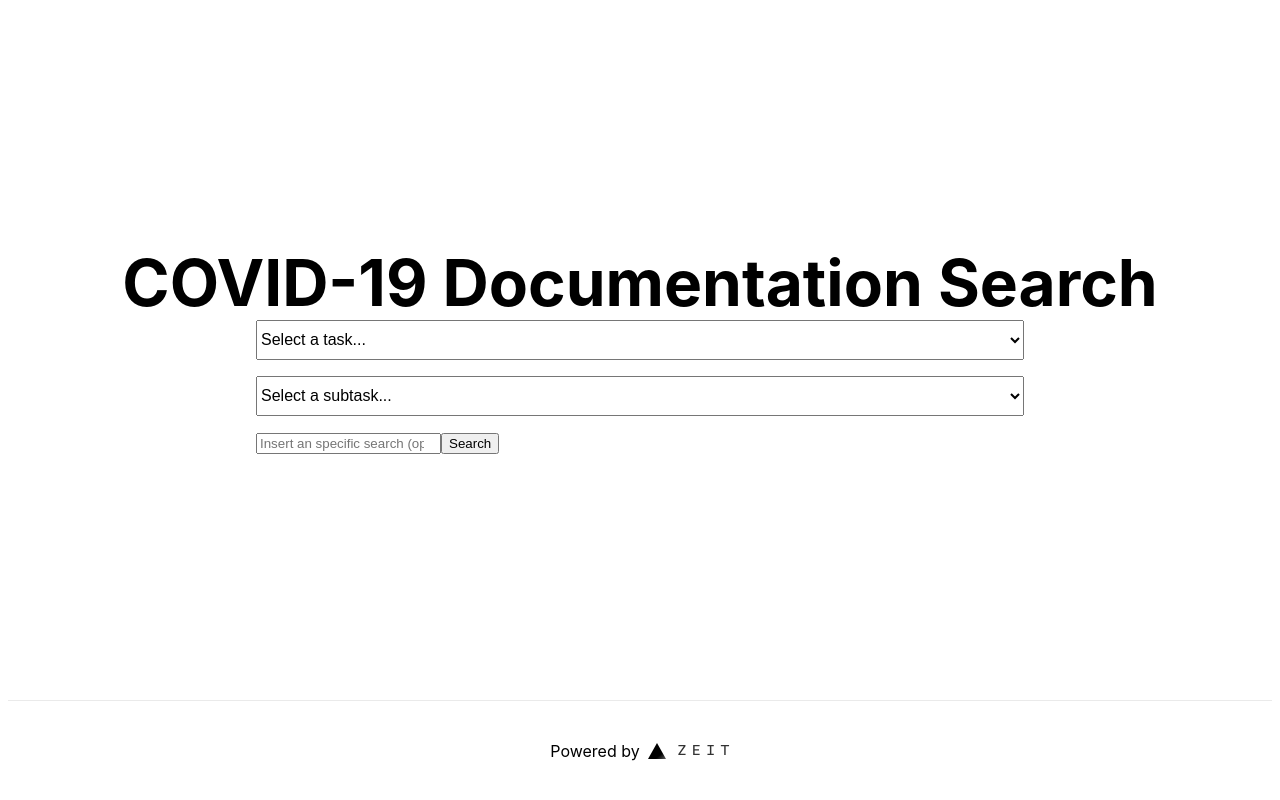
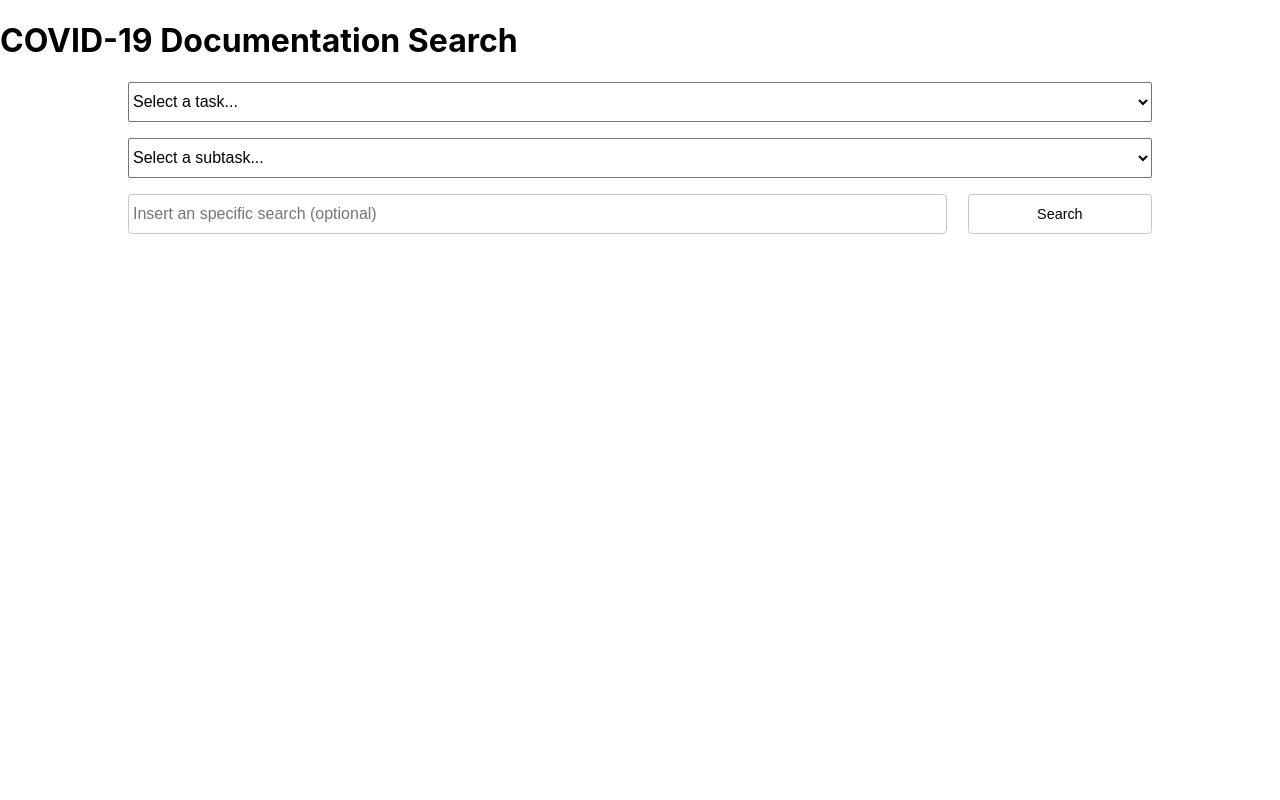
Before and after one commit to covid19-cord19/cord-ui, a Next.js app: page / in a window 1280 px wide. Built offline with nearby package versions, Linux system fonts and the light colour scheme.

Commit message:
Add Autoprefixer and set input styles

```diff
--- a/components/search/SearchBox.jsx
+++ b/components/search/SearchBox.jsx
@@ -1,6 +1,7 @@
 import { useState, useEffect } from 'react'
 import { Select } from './../select'
 import response from '../../data/response.json'
+import './search-box.scss'
 
 const getSubtasks = async (id) => {
     const response = await fetch(`/api/tasks/${id}`)
@@ -52,11 +53,11 @@ export const SearchBox = ({ tasks }) => {
 
     return (
         <>
-            <form method="POST" onSubmit={onSubmit}>
+            <form method="POST" onSubmit={onSubmit} className="search-box">
                 <Select options={tasks} onChange={onChange} defaultOptionText="Select a task..." name="task"/>
                 <Select options={subtasks} defaultOptionText="Select a subtask..." name="subtask" />
-                <input type="search" name="search" placeholder="Insert an specific search (optional)" />
-                <input type="submit" value="Search"/>
+                <input type="search" name="search" placeholder="Insert an specific search (optional)" className="search-box__input" />
+                <input type="submit" value="Search" className="search-box__button"/>
             </form>
             <section>{responses}</section>
         </>
--- /dev/null
+++ b/components/search/search-box.scss
@@ -0,0 +1,43 @@
+$input-height: 40px;
+$border-color: #cac6c6;
+$border-radius: 4px;
+$animation-duration: .5s;
+
+.search-box {
+    display: flex;
+    flex-wrap: wrap;
+    margin: auto;
+    max-width: 1024px;
+    width: 80%;
+
+    &__input {
+        appearance: none;
+        border: 1px solid $border-color;
+        border-radius: $border-radius;
+        font-size: 1rem;
+        height: $input-height;
+        padding: 4px;
+        width: 80%;
+    }
+
+    &__button {
+        appearance: none;
+        background-color: transparent;
+        border: 1px solid $border-color;
+        border-radius: $border-radius;
+        color: #000;
+        cursor: pointer;
+        font-size: 0.9rem;
+        height: $input-height;
+        margin-left: auto;
+        width: 18%;
+        transition: $animation-duration;
+
+        &:hover {
+            background-color: #0984e3;
+            border-color: #0768b3;
+            color: #fff;
+            transition: $animation-duration;
+        }
+    }
+}
--- a/components/select/select.scss
+++ b/components/select/select.scss
@@ -4,5 +4,5 @@
     height: 40px;
     margin-bottom: 1rem;
     max-width: 1024px;
-    min-width: 60vw;
+    min-width: 100%;
 }
--- a/package.json
+++ b/package.json
@@ -15,6 +15,7 @@
     "react-dom": "^16.13.1"
   },
   "devDependencies": {
+    "autoprefixer": "^9.8.0",
     "jest": "^26.0.1"
   }
 }
--- a/pages/index.js
+++ b/pages/index.js
@@ -8,7 +8,6 @@ const Home = () => (
   <div className="container">
     <Head>
       <title>COVID-19 - What to know</title>
-      <link rel="icon" href="/favicon.ico" />
     </Head>
 
     <main>
@@ -20,141 +19,7 @@ const Home = () => (
     </main>
 
     <footer>
-      <a
-        href="https://zeit.co?utm_source=create-next-app&utm_medium=default-template&utm_campaign=create-next-app"
-        target="_blank"
-        rel="noopener noreferrer"
-      >
-        Powered by <img src="/zeit.svg" alt="ZEIT Logo" />
-      </a>
     </footer>
-
-    <style jsx>{`
-      .container {
-        min-height: 100vh;
-        padding: 0 0.5rem;
-        display: flex;
-        flex-direction: column;
-        justify-content: center;
-        align-items: center;
-      }
-
-      main {
-        padding: 5rem 0;
-        flex: 1;
-        display: flex;
-        flex-direction: column;
-        justify-content: center;
-        align-items: center;
-      }
-
-      footer {
-        width: 100%;
-        height: 100px;
-        border-top: 1px solid #eaeaea;
-        display: flex;
-        justify-content: center;
-        align-items: center;
-      }
-
-      footer img {
-        margin-left: 0.5rem;
-      }
-
-      footer a {
-        display: flex;
-        justify-content: center;
-        align-items: center;
-      }
-
-      a {
-        color: inherit;
-        text-decoration: none;
-      }
-
-      .title a {
-        color: #0070f3;
-        text-decoration: none;
-      }
-
-      .title a:hover,
-      .title a:focus,
-      .title a:active {
-        text-decoration: underline;
-      }
-
-      .title {
-        margin: 0;
-        line-height: 1.15;
-        font-size: 4rem;
-      }
-
-      .title,
-      .description {
-        text-align: center;
-      }
-
-      .description {
-        line-height: 1.5;
-        font-size: 1.5rem;
-      }
-
-      code {
-        background: #fafafa;
-        border-radius: 5px;
-        padding: 0.75rem;
-        font-size: 1.1rem;
-        font-family: Menlo, Monaco, Lucida Console, Liberation Mono,
-          DejaVu Sans Mono, Bitstream Vera Sans Mono, Courier New, monospace;
-      }
-
-      .grid {
-        display: flex;
-        align-items: center;
-        justify-content: center;
-        flex-wrap: wrap;
-
-        max-width: 800px;
-        margin-top: 3rem;
-      }
-
-      .card {
-        margin: 1rem;
-        flex-basis: 45%;
-        padding: 1.5rem;
-        text-align: left;
-        color: inherit;
-        text-decoration: none;
-        border: 1px solid #eaeaea;
-        border-radius: 10px;
-        transition: color 0.15s ease, border-color 0.15s ease;
-      }
-
-      .card:hover,
-      .card:focus,
-      .card:active {
-        color: #0070f3;
-        border-color: #0070f3;
-      }
-
-      .card h3 {
-        margin: 0 0 1rem 0;
-        font-size: 1.5rem;
-      }
-
-      .card p {
-        margin: 0;
-        font-size: 1.25rem;
-        line-height: 1.5;
-      }
-
-      @media (max-width: 600px) {
-        .grid {
-          width: 100%;
-          flex-direction: column;
-        }
-      }
-    `}</style>
 
     <style jsx global>{`
       html,
@@ -163,6 +28,7 @@ const Home = () => (
         margin: 0;
         font-family: -apple-system, BlinkMacSystemFont, Segoe UI, Roboto, Oxygen,
           Ubuntu, Cantarell, Fira Sans, Droid Sans, Helvetica Neue, sans-serif;
+        font-size: 16px;
       }
 
       * {
--- /dev/null
+++ b/postcss.config.js
@@ -0,0 +1,9 @@
+const autoprefixer = require('autoprefixer')
+
+module.exports = {
+    plugins: [
+        autoprefixer({
+	        flexbox: true,
+        })
+    ]
+}
```
Also changed, not shown: 1 other file (tests, documents, lock files or other folders).
